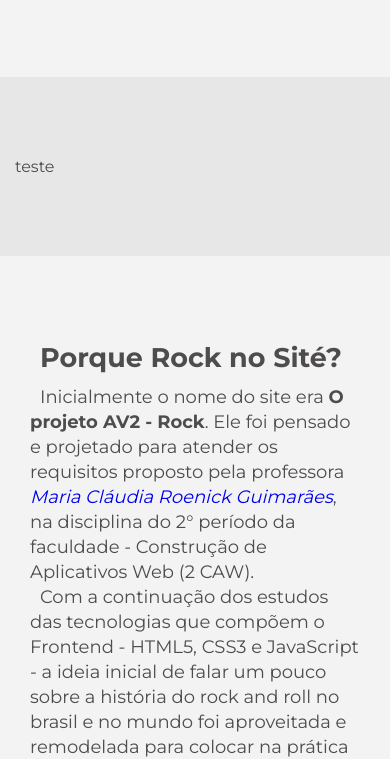
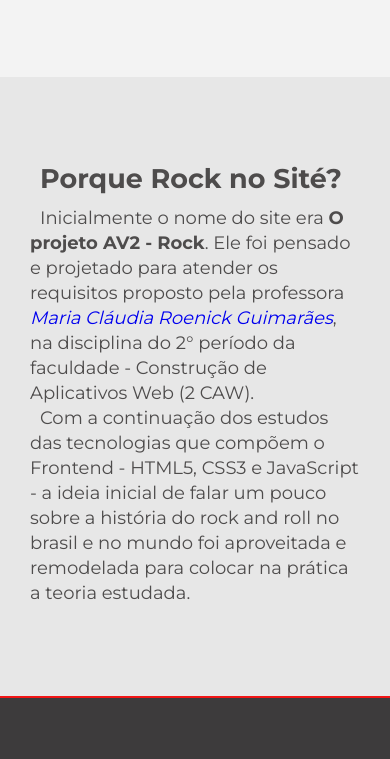
Before and after one commit to alexsandro-cristiano/rocksite, a plain HTML site: page index.html in a window 390 px wide. Shown: the part 2608-3367 px from the top of the page. Drawn offline with nearby package versions, Linux system fonts and the light colour scheme; a web font is replaced by a local one.

Commit message:
ajustes no layout mobile

```diff
--- a/assets/css/main.css
+++ b/assets/css/main.css
@@ -251,7 +251,7 @@ main {
 }
 
 #sobre {
-  background: var(--body-color);
+  background: var(--body-color-secund);
 }
 
 #sobre h2 {
@@ -469,11 +469,11 @@ footer i:hover {
 
 @media (max-width: 320px) {
   #introducao h1 {
-    font-size: 1.6rem;
+    font-size: 2rem;
   }
 
   #introducao p {
-    font-size: 1.3rem;
+    font-size: 1.5rem;
   }
 
   #footer p {
--- a/index.html
+++ b/index.html
@@ -117,7 +117,9 @@
       <section class="section" id="radio">
         <div class="container">
           <h2 class="container">Rádios para Rock</h2>
-          <p>Curta o melhor do rock nacional e internacional nas radios abaixo:</p>
+          <p>
+            Curta o melhor do rock nacional e internacional nas radios abaixo:
+          </p>
           <figure class="gallery">
             <a href="https://www.radiorock.com.br/" target="_blank"
               ><img
@@ -156,14 +158,6 @@
             </a>
           </figure>
         </div>
-      </section>
-
-      <section class="section" id="contato">
-       <div class="container">
-        <form action="">
-          teste
-        </form>
-       </div>
       </section>
 
       <section class="section" id="sobre">
```
